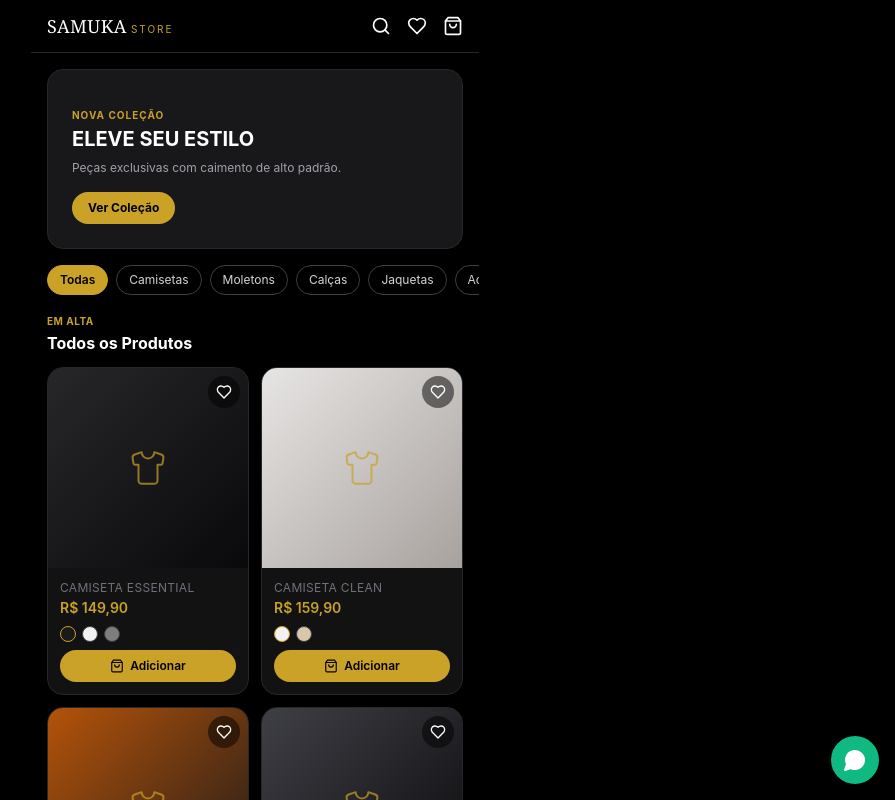
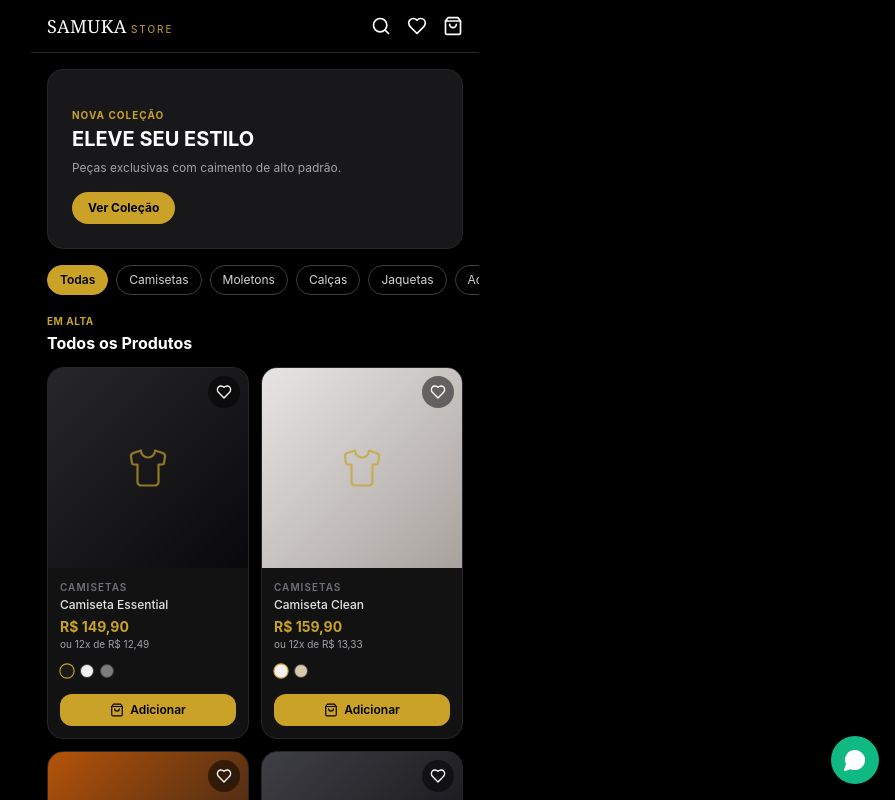
Before and after one commit to Merovinci/samuka-store-v1, a React (Vite) app in the folder samuka-store/: page / in a window 1280 px wide. Shown: the top 800 px of the page, without its empty margins (385-1280 px from the left). Built offline with nearby package versions, Linux system fonts and the light colour scheme.

Commit message:
Enhance ProductCard with badges and installment info
Updated ProductCard component to include badges, installment pricing, and improved color selector.

```diff
--- a/samuka-store/src/components/ProductCard.jsx
+++ b/samuka-store/src/components/ProductCard.jsx
@@ -1,7 +1,6 @@
 // -----------------------------------------------------------------------------
 // src/components/ProductCard.jsx
-// Card individual de produto: imagem, nome, preço, seletor rápido de cor
-// (sem precisar abrir a PDP) e botões de favoritar / adicionar ao carrinho.
+// Card individual de produto com badges, parcelamento e seletor rápido.
 // -----------------------------------------------------------------------------
 
 import React, { useState } from "react";
@@ -29,22 +28,44 @@ export default function ProductCard({
     setTimeout(() => setJustAdded(false), 1200);
   };
 
+  const isGradientPlaceholder = product.images[0].startsWith("from-");
+  const installmentValue = (product.price / 12).toFixed(2).replace(".", ",");
+
   return (
     <div
       onClick={() => onOpenDetail(product)}
-      className="bg-bg-soft border border-zinc-800 rounded-2xl overflow-hidden cursor-pointer hover:border-gold/50 transition-colors flex flex-col"
+      className="bg-bg-soft border border-zinc-800 rounded-2xl overflow-hidden cursor-pointer hover:border-gold/50 transition-all flex flex-col group"
     >
-      {/* Imagem / placeholder visual */}
-      <div
-        className={`bg-gradient-to-br ${product.images[0]} aspect-square flex items-center justify-center relative`}
-      >
-        <Shirt className="text-gold/70" size={38} strokeWidth={1.25} />
+      {/* Imagem / Container do Produto */}
+      <div className="aspect-square relative overflow-hidden bg-zinc-900 flex items-center justify-center">
+        {isGradientPlaceholder ? (
+          <div
+            className={`w-full h-full bg-gradient-to-br ${product.images[0]} flex items-center justify-center`}
+          >
+            <Shirt className="text-gold/70 group-hover:scale-110 transition-transform duration-300" size={42} strokeWidth={1.25} />
+          </div>
+        ) : (
+          <img
+            src={product.images[0]}
+            alt={product.name}
+            className="w-full h-full object-cover group-hover:scale-105 transition-transform duration-300"
+          />
+        )}
+
+        {/* Tag de Destaque / Badge */}
+        {product.tag && (
+          <span className="absolute top-2 left-2 bg-black/80 backdrop-blur-md text-gold text-[9px] font-bold tracking-wider px-2 py-1 rounded-md border border-gold/30 uppercase">
+            {product.tag}
+          </span>
+        )}
+
+        {/* Botão Favoritar */}
         <button
           onClick={(e) => {
             e.stopPropagation();
             onToggleFavorite(product.id);
           }}
-          className="absolute top-2 right-2 w-8 h-8 rounded-full bg-black/50 backdrop-blur flex items-center justify-center"
+          className="absolute top-2 right-2 w-8 h-8 rounded-full bg-black/50 backdrop-blur flex items-center justify-center hover:bg-black/80 transition-colors"
         >
           <Heart
             size={16}
@@ -54,27 +75,33 @@ export default function ProductCard({
         </button>
       </div>
 
-      <div className="p-3 flex flex-col gap-2">
+      <div className="p-3 flex flex-col justify-between flex-1 gap-2">
         <div>
-          <p className="text-xs text-zinc-500 uppercase tracking-wide truncate">
+          <p className="text-[10px] text-zinc-500 uppercase tracking-widest font-semibold">
+            {product.category}
+          </p>
+          <p className="text-xs text-zinc-200 font-medium truncate mt-0.5">
             {product.name}
           </p>
-          <p className="text-gold font-semibold text-sm mt-0.5">
+          <p className="text-gold font-bold text-sm mt-1">
             {formatBRL(product.price)}
+          </p>
+          <p className="text-[10px] text-zinc-400">
+            ou 12x de R$ {installmentValue}
           </p>
         </div>
 
-        {/* Seletor rápido de cor */}
+        {/* Seletor rápido de cores */}
         {product.colors.length > 1 && (
-          <div className="flex gap-1.5" onClick={(e) => e.stopPropagation()}>
+          <div className="flex gap-1.5 py-1" onClick={(e) => e.stopPropagation()}>
             {product.colors.map((c) => (
               <button
                 key={c}
                 onClick={() => setSelectedColor(c)}
                 style={{ backgroundColor: COLOR_PALETTE[c] }}
                 title={c}
-                className={`w-4 h-4 rounded-full border ${
-                  selectedColor === c ? "border-gold" : "border-zinc-700"
+                className={`w-3.5 h-3.5 rounded-full border ${
+                  selectedColor === c ? "border-gold scale-110" : "border-zinc-700"
                 }`}
               />
             ))}
@@ -83,7 +110,7 @@ export default function ProductCard({
 
         <button
           onClick={handleAddToCart}
-          className="w-full flex items-center justify-center gap-1.5 bg-gold hover:bg-gold-light transition-colors text-black text-xs font-semibold py-2 rounded-full"
+          className="w-full flex items-center justify-center gap-1.5 bg-gold hover:bg-gold-light transition-colors text-black text-xs font-semibold py-2 rounded-xl mt-1"
         >
           {justAdded ? (
             <>
```
